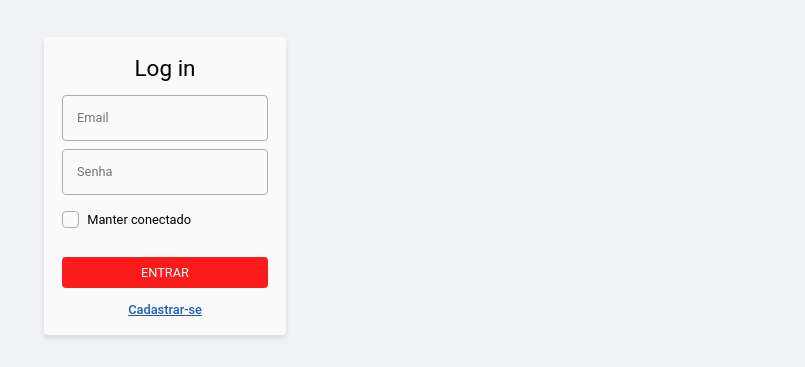
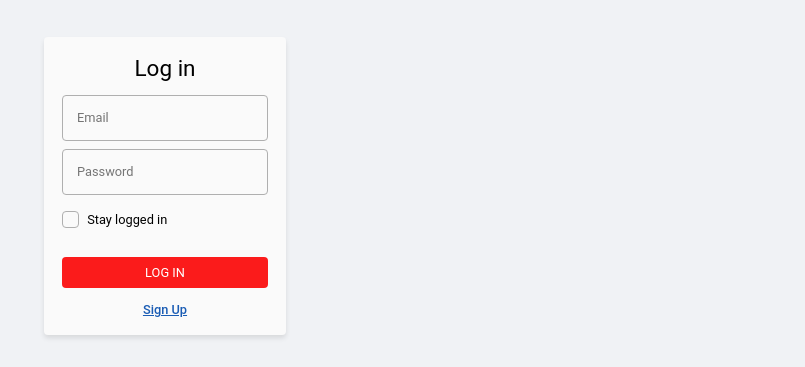
Before and after one commit to ThunderStormOwl/group-study-frontend-react, a React (Create React App) app: page /signin in a window 1280 px wide. Shown: the part 214-581 px from the top of the page, without its empty margins (475-1280 px from the left). Built offline with nearby package versions, Linux system fonts and the light colour scheme.

Commit message:
Translated to english

```diff
--- a/src/app/pages/signin/Signin.tsx
+++ b/src/app/pages/signin/Signin.tsx
@@ -39,7 +39,7 @@ export const Signin: React.FC = () => {
                             <input
                                 minLength={2}
                                 className="padding-m font-size-m margin-top-s"
-                                placeholder="Senha"
+                                placeholder="Password"
                                 type="password"
                                 value={password}
                                 required
@@ -53,16 +53,16 @@ export const Signin: React.FC = () => {
                                     checked={keepConnected}
                                     onChange={(e) => setKeepConnected(!keepConnected)}
                                 />
-                                Manter conectado
+                                Stay logged in
                             </label>
 
 
-                            <Button>entrar</Button>
+                            <Button>Log In</Button>
                     </form>
 
                 </div>
                 <Link to="/signup" className="font-size-m margin-top-m font-weight-g">
-                    Cadastrar-se
+                    Sign Up
                 </Link>
             </div>
 
--- a/src/app/pages/signup/Signup.tsx
+++ b/src/app/pages/signup/Signup.tsx
@@ -2,6 +2,7 @@ import React from 'react';
 import { ThemeContext } from '../../shared/contexts/theme';
 import { useTheme } from '../../shared/hooks/useTheme';
 import { Form } from '../../shared/components/Form';
+import {Input} from'../../shared/components/Input';
 
 export const Signup: React.FC = () => {
 
@@ -11,6 +12,10 @@ export const Signup: React.FC = () => {
         <div className="form-wrapper">
             <Form>
 
+                <Input placeholder="Name, please">
+                    <label>Test</label>
+                </Input>
+
             </Form>
         </div>
     );
--- a/src/app/shared/components/styles/Input.tsx
+++ b/src/app/shared/components/Input.tsx
@@ -2,7 +2,7 @@ import React from 'react';
 
 interface InputProps extends React.InputHTMLAttributes<HTMLInputElement>{}
 
-export const Form: React.FC<InputProps> = (props) => {
+export const Input: React.FC<InputProps> = (props) => {
 
     return(
         <input
```
